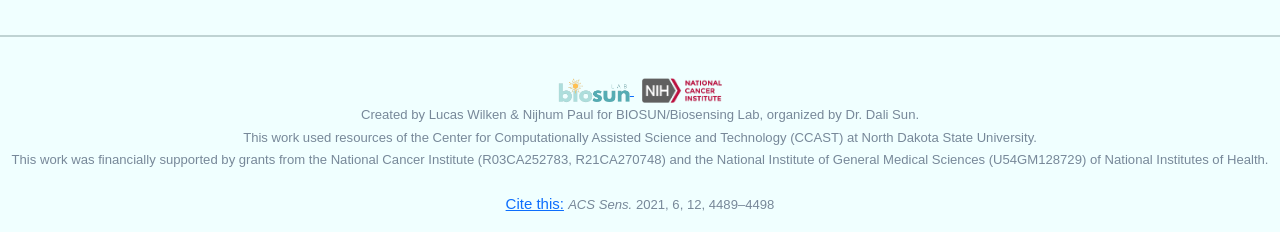
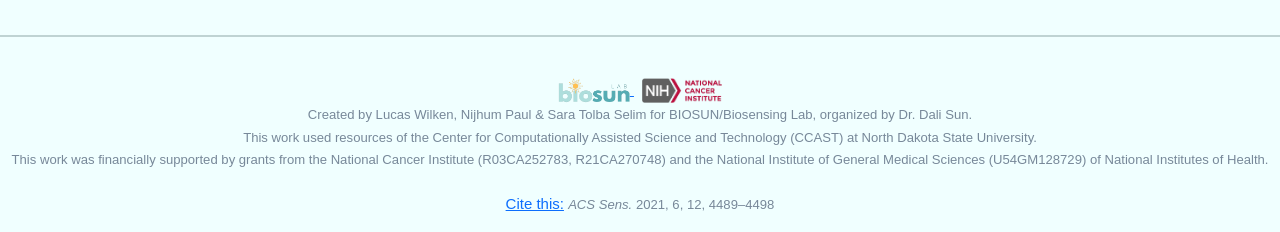
Before and after one commit to alfrediolu/FAPS, a Django app: page /help in a window 1280 px wide. Shown: the part 1045-1277 px from the top of the page. Run offline with Django 3.2, Linux system fonts and the light colour scheme; some libraries are stand-ins or nearby versions.

Commit message:
Enable debug, update footer credits

```diff
--- a/dbcore/settings.py
+++ b/dbcore/settings.py
@@ -9,7 +9,7 @@ BASE_DIR = Path(__file__).resolve().parent.parent
 SECRET_KEY = 'django-insecure-khxl+xh20!kf0zdls)*xf4awzczi7=o4)pxgy$4(k!8l5g%x6h'
 
 # SECURITY WARNING: don't run with debug turned on in production!
-DEBUG = False
+DEBUG = True
 
 # 127.0.0.1 is the local host for testing - no real need to use it.
 # Any Heroku apps should allowed herokuapp.com and/or the custom domain name chosen.
--- a/template/partials/_footer.html
+++ b/template/partials/_footer.html
@@ -26,7 +26,7 @@
       style="font-family: Arial; color: lightslategrey; font-size: 15px"
     >
       <small>
-        Created by Lucas Wilken & Nijhum Paul for BIOSUN/Biosensing Lab,
+        Created by Lucas Wilken, Nijhum Paul & Sara Tolba Selim for BIOSUN/Biosensing Lab,
         organized by Dr. Dali Sun.<br />
         This work used resources of the Center for Computationally Assisted
         Science and Technology (CCAST) at North Dakota State University.<br />
```
